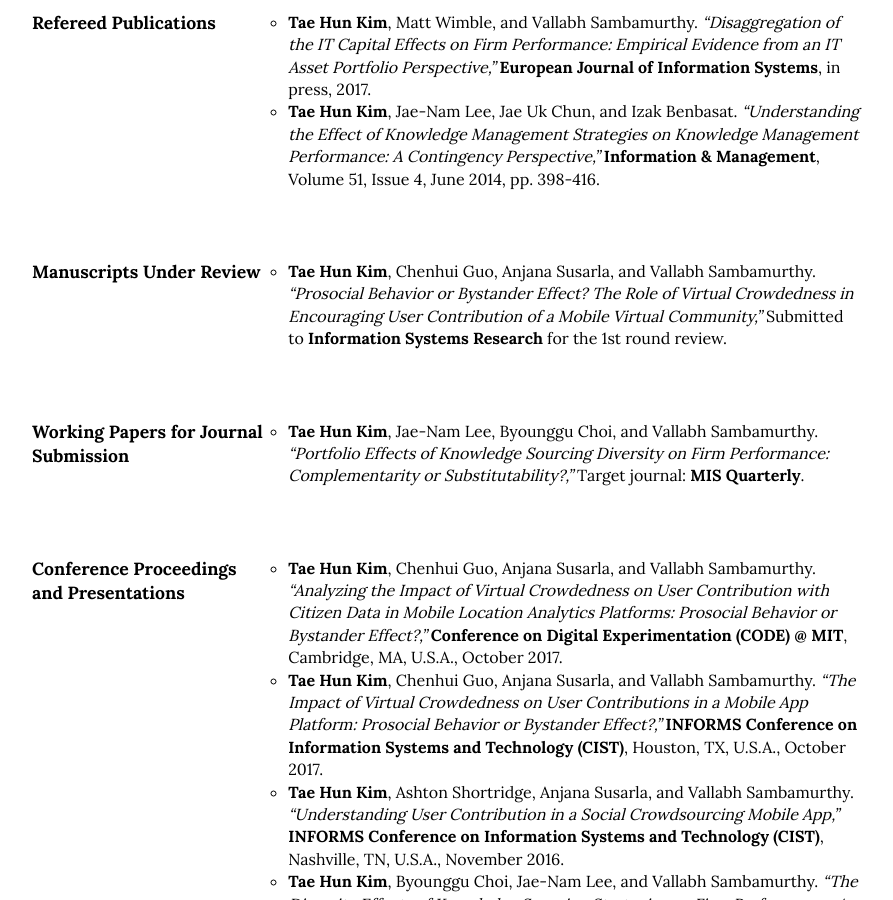
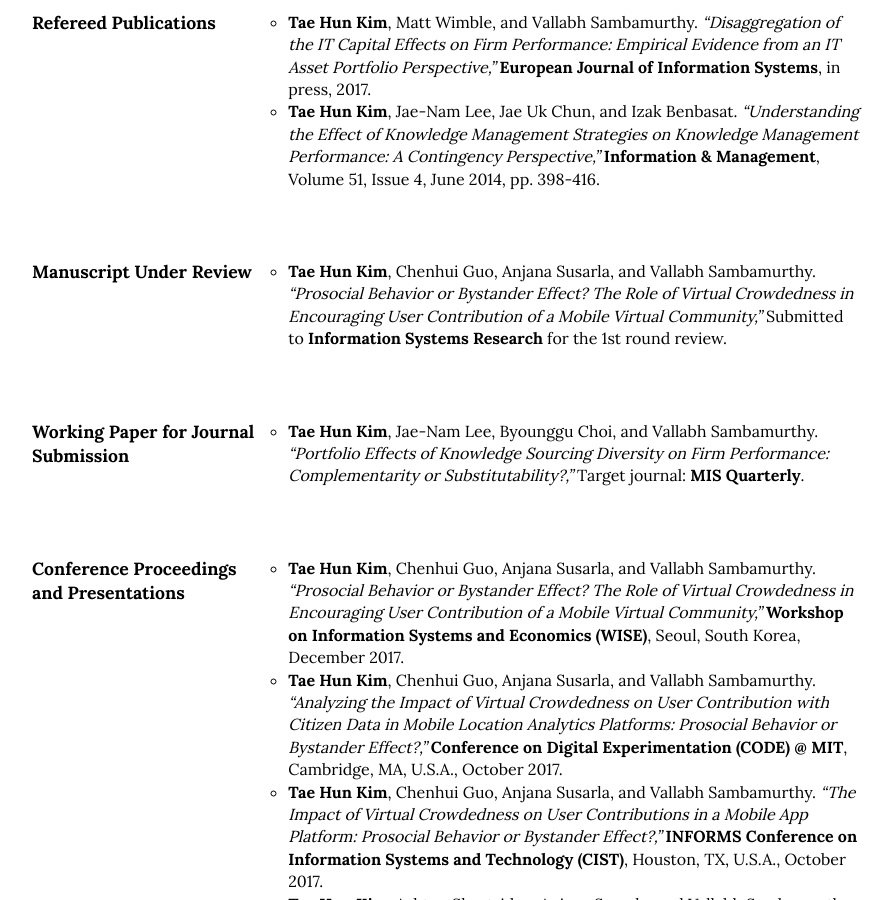
Before and after one commit to istaehun/taehun, a Jekyll site: the page built from index.html, in a window 1280 px wide and 900 px high, scrolled down 721 px. Shown: the whole window, without its empty margins (188-1081 px from the left). Built offline with Jekyll 4.4.1, drawn with Linux system fonts in a browser that asks for light colours; nearby versions of some CDN libraries.

Commit message:
Update research.yml

```diff
--- a/_data/research.yml
+++ b/_data/research.yml
@@ -11,16 +11,17 @@
     - "<strong>Tae Hun Kim</strong>, Matt Wimble, and Vallabh Sambamurthy. <em>“Disaggregation of the IT Capital Effects on Firm Performance: Empirical Evidence from an IT Asset Portfolio Perspective,”</em>  <strong>European Journal of Information Systems</strong>, in press, 2017."
     - "<strong>Tae Hun Kim</strong>, Jae-Nam Lee, Jae Uk Chun, and Izak Benbasat. <em>“Understanding the Effect of Knowledge Management Strategies on Knowledge Management Performance: A Contingency Perspective,”</em>  <strong>Information & Management</strong>, Volume 51, Issue 4, June 2014, pp. 398-416."
 -
-  sub-title: Manuscripts Under Review
+  sub-title: Manuscript Under Review
   list:
     - "<strong>Tae Hun Kim</strong>, Chenhui Guo, Anjana Susarla, and Vallabh Sambamurthy. <em>“Prosocial Behavior or Bystander Effect? The Role of Virtual Crowdedness in Encouraging User Contribution of a Mobile Virtual Community,”</em>  Submitted to <strong>Information Systems Research</strong> for the 1st round review."
 -
-  sub-title: Working Papers for Journal Submission
+  sub-title: Working Paper for Journal Submission
   list:
     - "<strong>Tae Hun Kim</strong>, Jae-Nam Lee, Byounggu Choi, and Vallabh Sambamurthy. <em>“Portfolio Effects of Knowledge Sourcing Diversity on Firm Performance: Complementarity or Substitutability?,”</em>  Target journal: <strong>MIS Quarterly</strong>."
 -
   sub-title: Conference Proceedings and Presentations
   list:
+    - "<strong>Tae Hun Kim</strong>, Chenhui Guo, Anjana Susarla, and Vallabh Sambamurthy. <em>“Prosocial Behavior or Bystander Effect? The Role of Virtual Crowdedness in Encouraging User Contribution of a Mobile Virtual Community,”</em>  <strong>Workshop on Information Systems and Economics (WISE)</strong>, Seoul, South Korea, December 2017."
     - "<strong>Tae Hun Kim</strong>, Chenhui Guo, Anjana Susarla, and Vallabh Sambamurthy. <em>“Analyzing the Impact of Virtual Crowdedness on User Contribution with Citizen Data in Mobile Location Analytics Platforms: Prosocial Behavior or Bystander Effect?,”</em>  <strong>Conference on Digital Experimentation (CODE) @ MIT</strong>, Cambridge, MA, U.S.A., October 2017."
     - "<strong>Tae Hun Kim</strong>, Chenhui Guo, Anjana Susarla, and Vallabh Sambamurthy. <em>“The Impact of Virtual Crowdedness on User Contributions in a Mobile App Platform: Prosocial Behavior or Bystander Effect?,”</em>  <strong>INFORMS Conference on Information Systems and Technology (CIST)</strong>, Houston, TX, U.S.A., October 2017."
     - "<strong>Tae Hun Kim</strong>, Ashton Shortridge, Anjana Susarla, and Vallabh Sambamurthy. <em>“Understanding User Contribution in a Social Crowdsourcing Mobile App,”</em>  <strong>INFORMS Conference on Information Systems and Technology (CIST)</strong>, Nashville, TN, U.S.A., November 2016."
```
